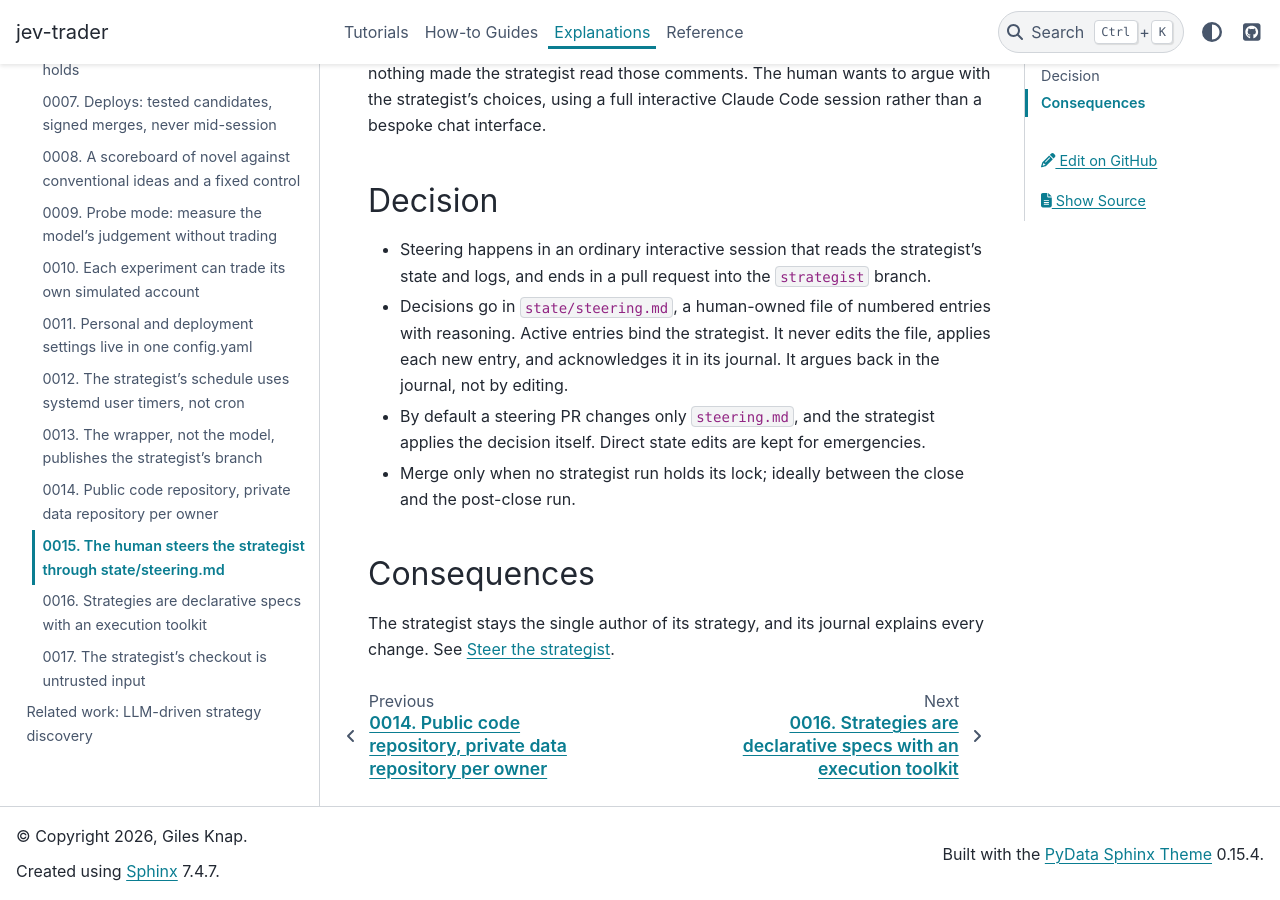
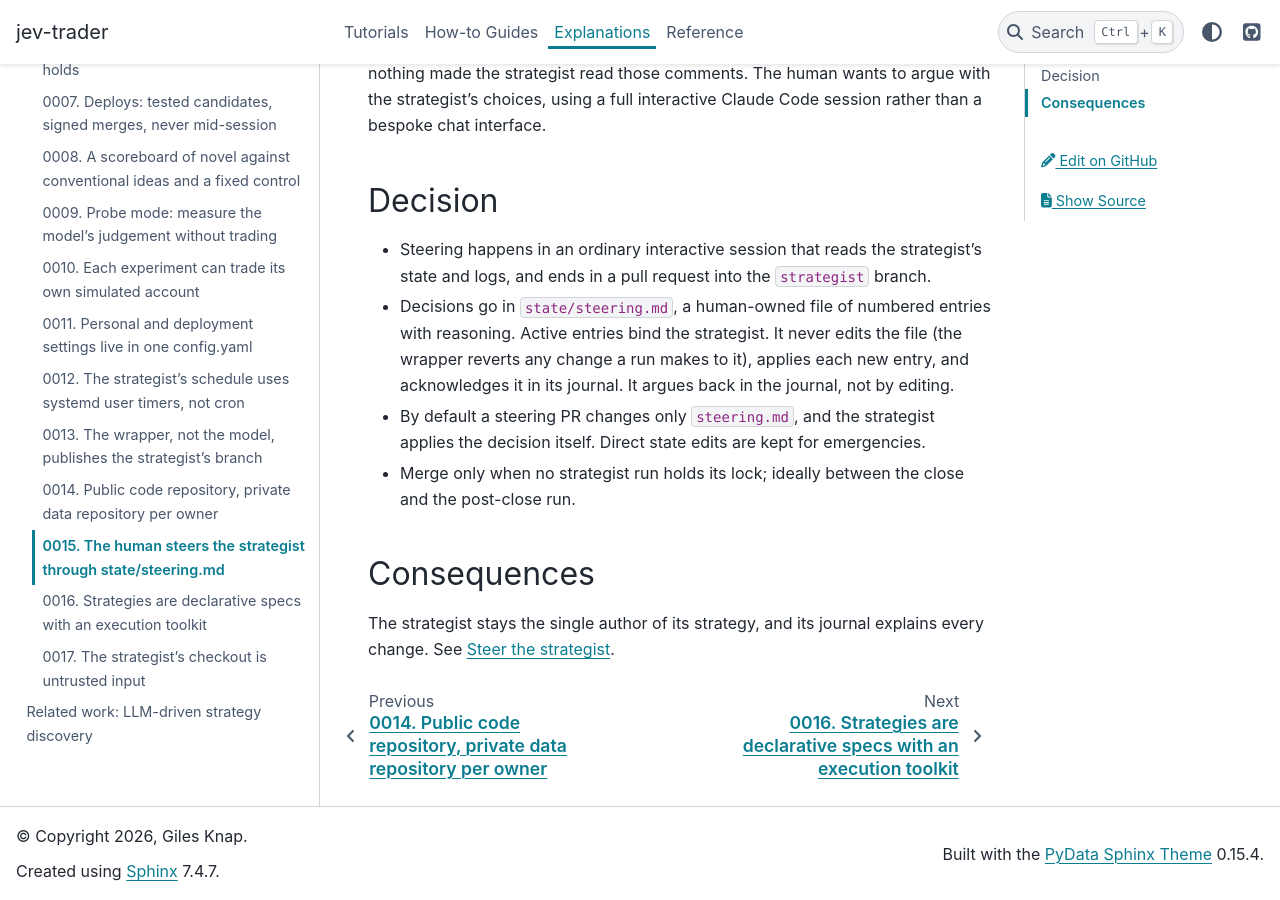
Before and after one commit to gilesknap/jev-trader, a Sphinx documentation site: the page built from docs/explanations/adr/0015-human-steering.md, in a window 1280 px wide and 900 px high, scrolled down 453 px. Built offline with Sphinx 7.4.7 and the PyData theme 0.15.4, drawn with Linux system fonts in a browser that asks for light colours.

Commit message:
docs: ADR 0015 notes the wrapper enforces steering.md
Co-Authored-By: Claude Opus 5.5 (1M context) <noreply@anthropic.com>
Claude-Session: https://claude.ai/code/session_01GTLyHV8mTtTovuea5bhPuq

```diff
--- a/docs/explanations/adr/0015-human-steering.md
+++ b/docs/explanations/adr/0015-human-steering.md
@@ -15,7 +15,8 @@ full interactive Claude Code session rather than a bespoke chat interface.
 - Steering happens in an ordinary interactive session that reads the strategist's state and
   logs, and ends in a pull request into the `strategist` branch.
 - Decisions go in `state/steering.md`, a human-owned file of numbered entries with reasoning.
-  Active entries bind the strategist. It never edits the file, applies each new entry, and
+  Active entries bind the strategist. It never edits the file (the wrapper reverts any change a run
+  makes to it), applies each new entry, and
   acknowledges it in its journal. It argues back in the journal, not by editing.
 - By default a steering PR changes only `steering.md`, and the strategist applies the decision
   itself. Direct state edits are kept for emergencies.
```
